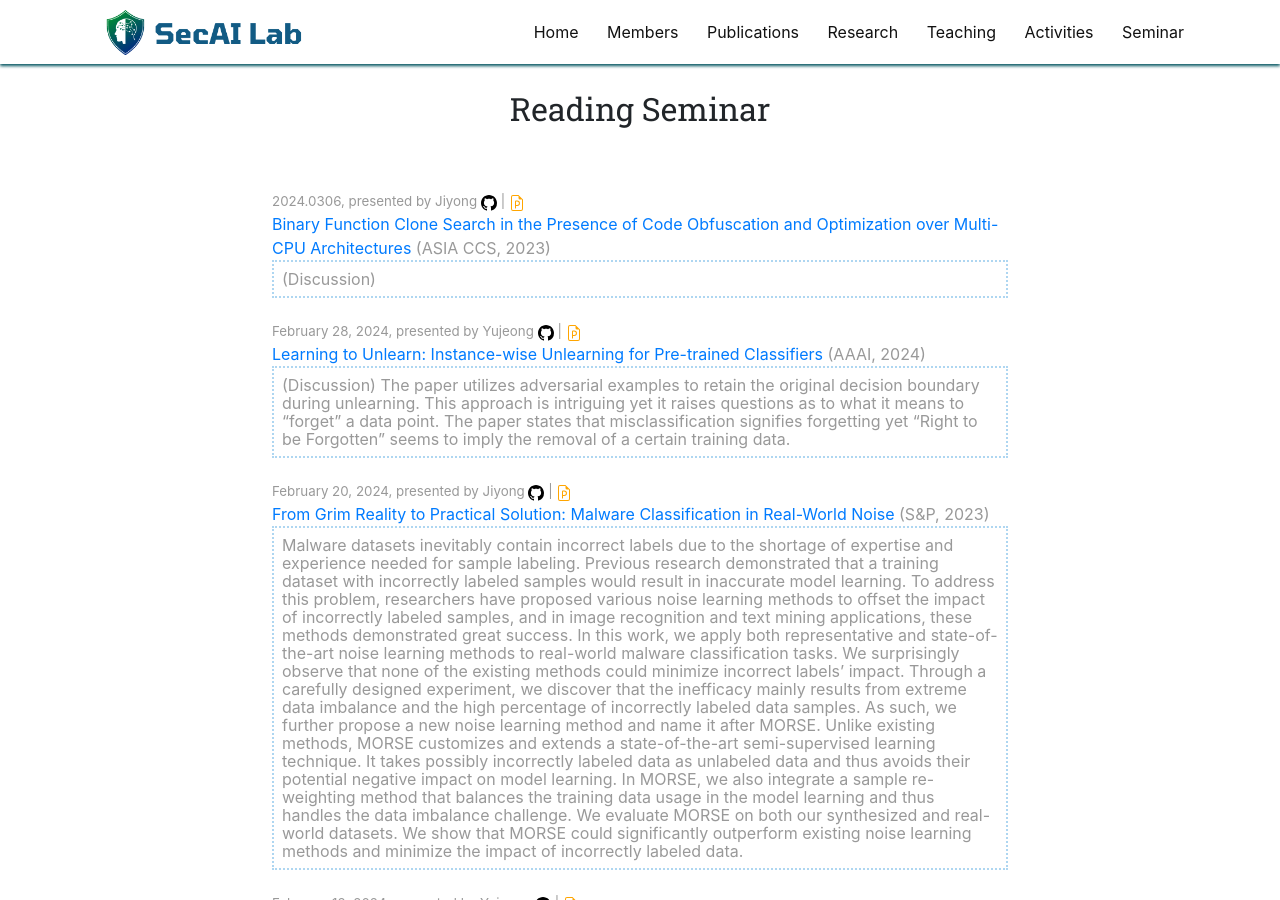
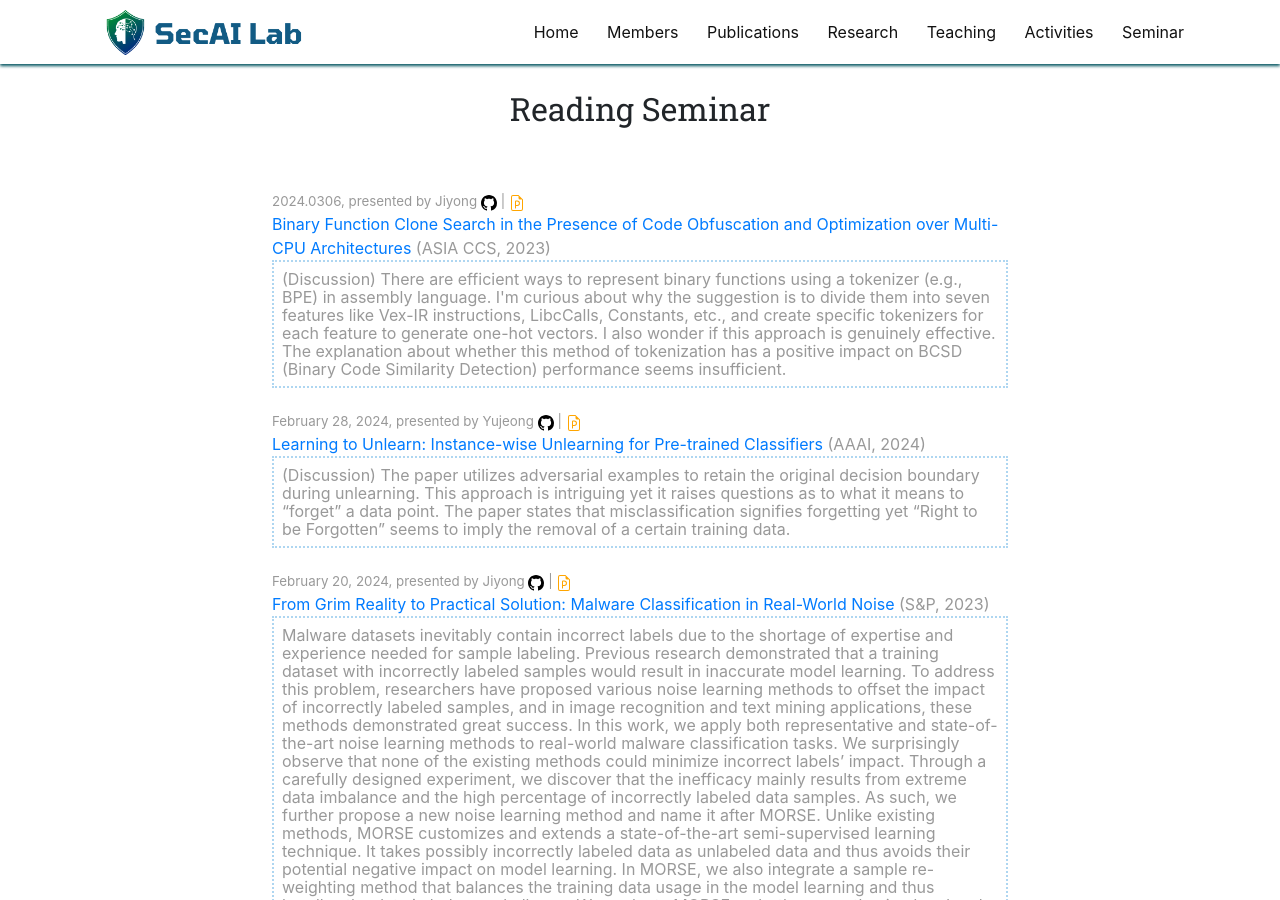
Before and after one commit to SecAI-Lab/secai-lab.github.io, a Jekyll site: the page built from pages/seminar.md, in a window 1280 px wide and 900 px high. Built offline with Jekyll 4.4.1, drawn with Linux system fonts in a browser that asks for light colours; nearby versions of some CDN libraries.

Commit message:
Update readings.yml

```diff
--- a/_data/readings.yml
+++ b/_data/readings.yml
@@ -6,7 +6,7 @@
   conference: ASIA CCS
   date: 2024.0306
   pub_year: 2023
-  discussion: "(Discussion)"
+  discussion: "(Discussion) There are efficient ways to represent binary functions using a tokenizer (e.g., BPE) in assembly language. I'm curious about why the suggestion is to divide them into seven features like Vex-IR instructions, LibcCalls, Constants, etc., and create specific tokenizers for each feature to generate one-hot vectors. I also wonder if this approach is genuinely effective. The explanation about whether this method of tokenization has a positive impact on BCSD (Binary Code Similarity Detection) performance seems insufficient."
 
 - title: "Learning to Unlearn: Instance-wise Unlearning for Pre-trained Classifiers"
   link: "https://arxiv.org/pdf/2301.11578.pdf"
```
